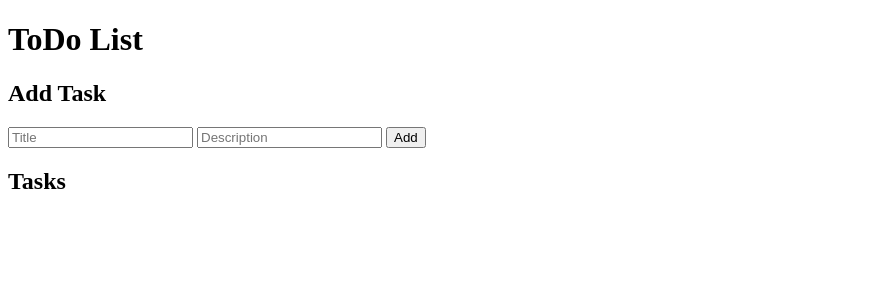
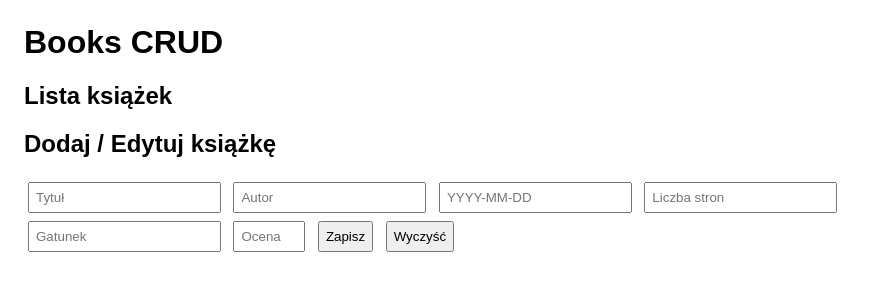
Before and after one commit to DanielTymoshenko-ux/CRUD-project, a plain HTML site: page templates/index.html in a window 1280 px wide. Shown: the whole page, without its empty margins (0-892 px from the left). Drawn offline with Linux system fonts and the light colour scheme; no server answers.

Commit message:
Update index.html

```diff
--- a/templates/index.html
+++ b/templates/index.html
@@ -1,21 +1,33 @@
-<!DOCTYPE html>
-<html lang="en">
+<!doctype html>
+<html lang="pl">
 <head>
-  <meta charset="UTF-8">
-  <title>ToDo CRUD</title>
-  <script src="/static/script.js" defer></script>
+<meta charset="utf-8">
+<meta name="viewport" content="width=device-width,initial-scale=1">
+<title>Books CRUD</title>
+<style>
+body{font-family:Arial,Helvetica,sans-serif;max-width:900px;margin:24px}
+input,button{padding:6px;margin:4px}
+.book{border:1px solid #ddd;padding:8px;margin:6px 0;border-radius:6px}
+</style>
 </head>
 <body>
-  <h1>ToDo List</h1>
-
-  <h2>Add Task</h2>
-  <form id="addForm">
-    <input type="text" id="taskTitle" placeholder="Title" required>
-    <input type="text" id="taskDesc" placeholder="Description">
-    <button type="button" onclick="addTask()">Add</button>
-  </form>
-
-  <h2>Tasks</h2>
-  <ul id="taskList"></ul>
+<h1>Books CRUD</h1>
+<section>
+<h2>Lista książek</h2>
+<div id="books"></div>
+</section>
+<section>
+<h2>Dodaj / Edytuj książkę</h2>
+<input id="bookId" type="hidden">
+<input id="title" placeholder="Tytuł">
+<input id="author" placeholder="Autor">
+<input id="published_date" placeholder="YYYY-MM-DD">
+<input id="pages" type="number" min="0" placeholder="Liczba stron">
+<input id="genre" placeholder="Gatunek">
+<input id="rating" type="number" min="0" max="5" step="0.1" placeholder="Ocena (0-5)">
+<button id="saveBtn">Zapisz</button>
+<button id="clearBtn">Wyczyść</button>
+</section>
+<script src="app.js"></script>
 </body>
 </html>
```
